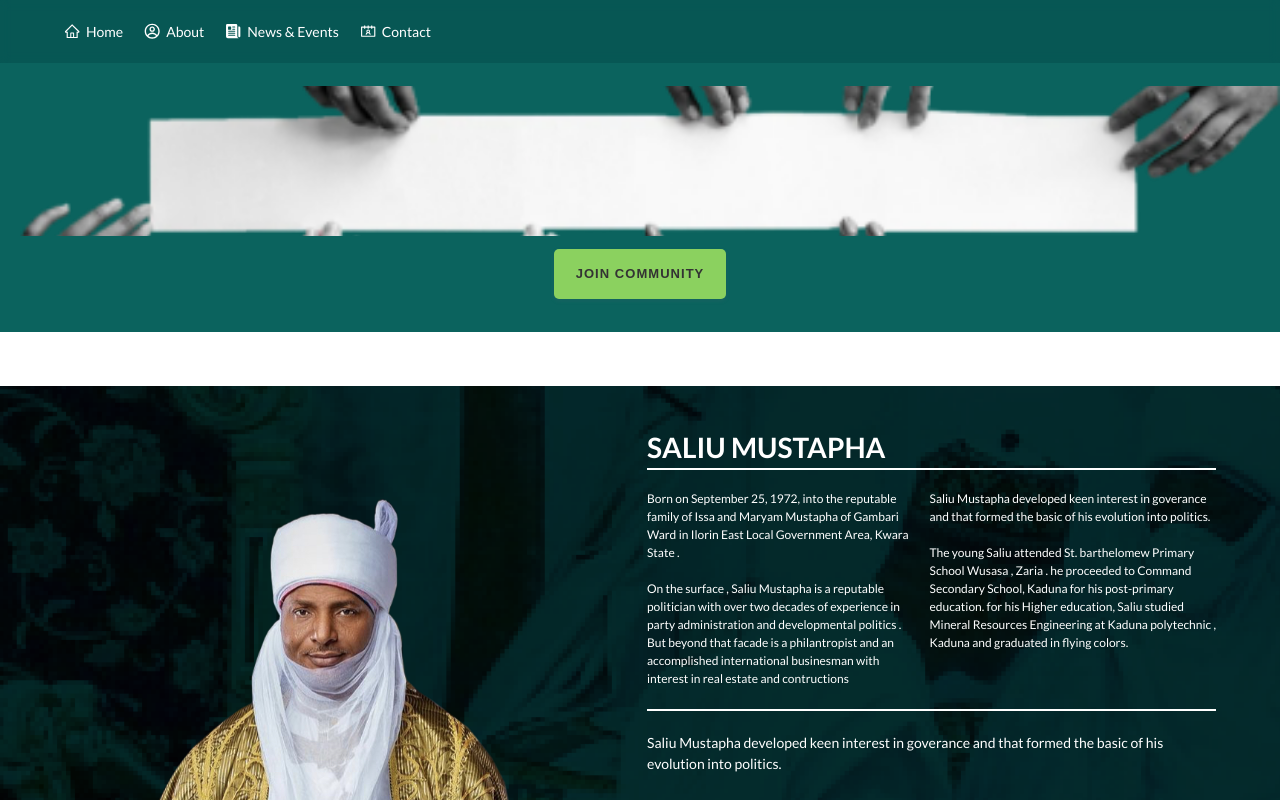
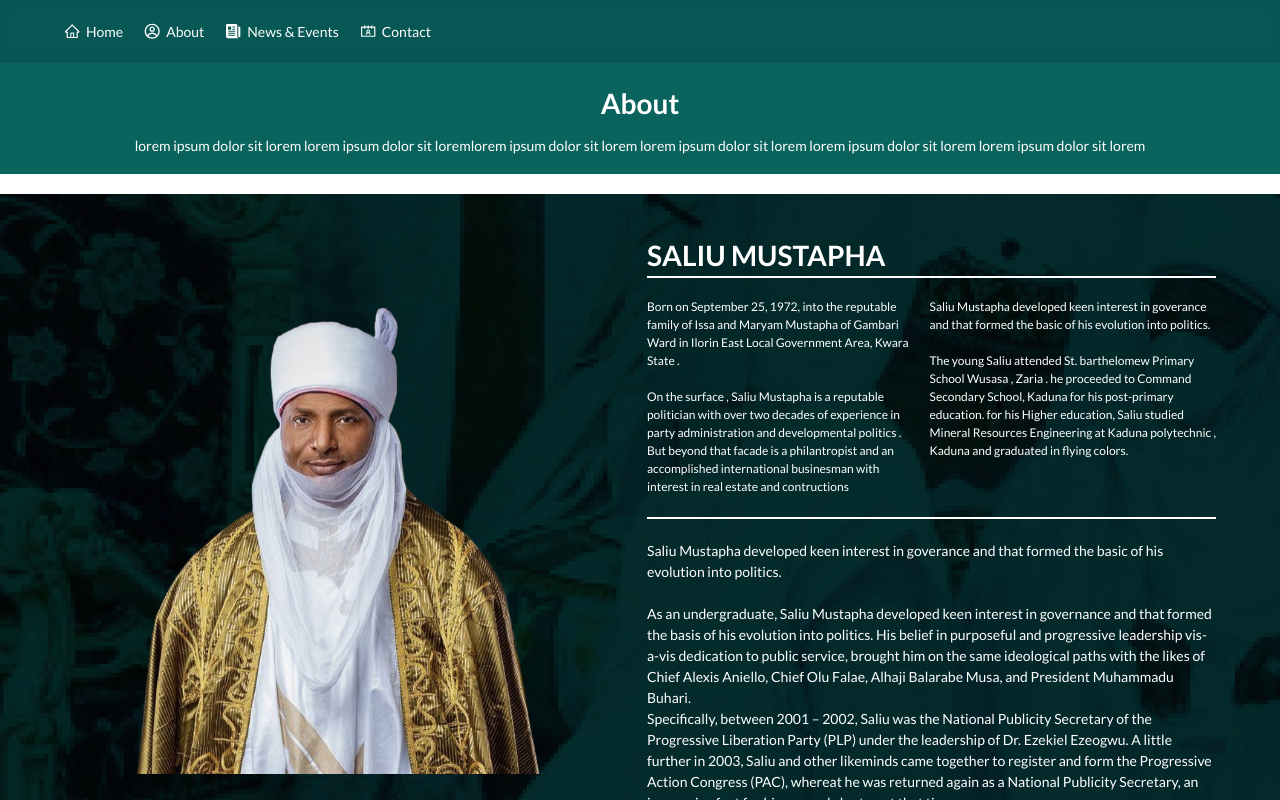
Before and after one commit to blyncnov/Turaki, a Next.js app: page /about in a window 1280 px wide. Shown: the top 800 px of the page. Built offline with nearby package versions, Linux system fonts and the light colour scheme.

Commit message:
Turaki v2 Nwes Updated v2v3

```diff
--- a/pages/about.js
+++ b/pages/about.js
@@ -28,22 +28,21 @@ const AboutTuraki = () => {
         <Navigation />
         <>
           <About__Sector>
-            <div className="HeroSection__Image showcase">
-              <Image
-                src="/images/hands.png"
-                layout="fill"
-                objectFit="cover"
-                alt="Turaki"
-              />
-            </div>
-            <div className="About__btn">
-              <Turaki__Button>Join Community</Turaki__Button>
-            </div>
+            <Turaki__Max__width>
+              <About__Sector>
+                <h1>About</h1>
+                <br />
+                <p>
+                  lorem ipsum dolor sit lorem lorem ipsum dolor sit loremlorem
+                  ipsum dolor sit lorem lorem ipsum dolor sit lorem lorem ipsum
+                  dolor sit lorem lorem ipsum dolor sit lorem
+                </p>
+              </About__Sector>
+            </Turaki__Max__width>
           </About__Sector>
         </>
       </About__Container>
-      <br />
-      <br />
+
       <About__Turaki__Container>
         <About__Sector>
           <Turaki__Max__width>
--- a/pages/news.js
+++ b/pages/news.js
@@ -22,7 +22,7 @@ const News = () => {
         <Navigation />
         <Turaki__Max__width>
           <About__Sector>
-            <h1>About</h1>
+            <h1>News and Events</h1>
             <br />
             <p>
               lorem ipsum dolor sit lorem lorem ipsum dolor sit loremlorem ipsum
```
